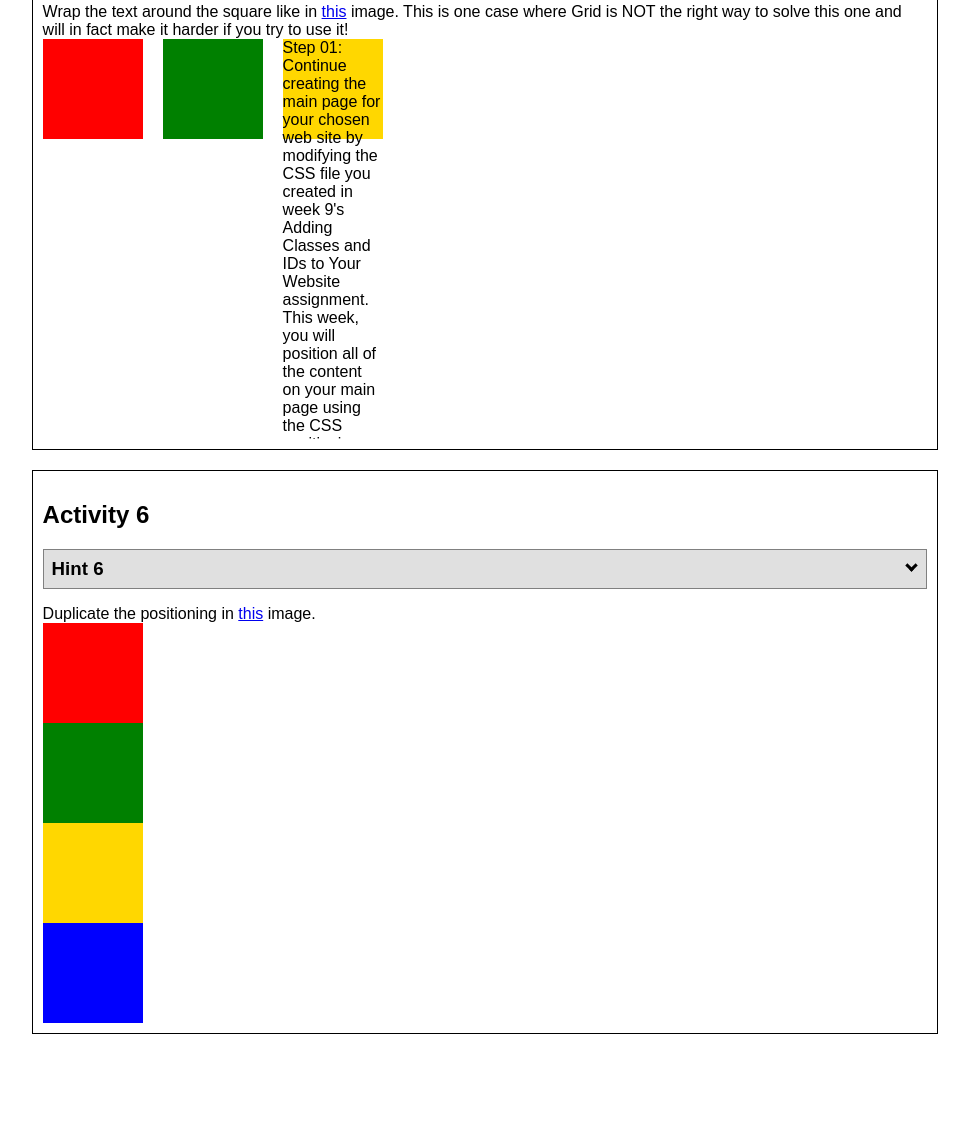
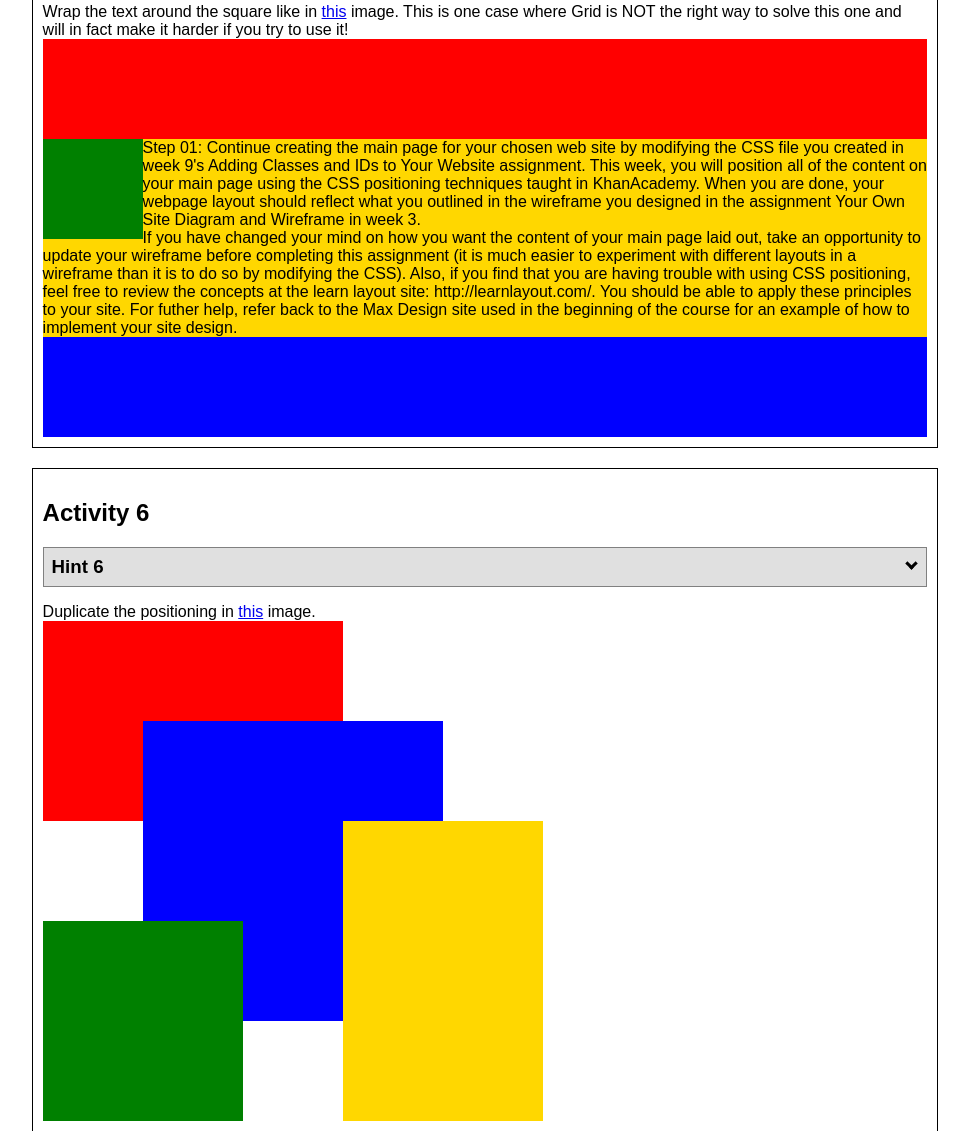
Before and after one commit to nevetssmith117/wdd130, a plain HTML site: page positioning/positioning.html in a window 1280 px wide. Shown: the part 2677-3808 px from the top of the page, without its empty margins (155-1124 px from the left). Before the commit the page ends 3731 px from the top, so only its background shows below. Drawn offline with Linux system fonts and the light colour scheme.

Commit message:
Activity 6

```diff
--- a/positioning/positionstyles.css
+++ b/positioning/positionstyles.css
@@ -154,64 +154,70 @@
 }
 /* Activity 5 styles */
 .content5 {
-  height: 400px; /* Adjust height as needed */
-  overflow: auto; /* Clearfix to contain floated elements */
+  /* This is the parent of the activity 5 boxes. */
+  position: relative;
 }
-
 .red5 {
-  float: left; /* Float the box to the left */
-  width: 100px;
+  width: 100%;
   height: 100px;
   background-color: red;
-  margin-right: 20px; /* Space between the box and the text */
 }
-
 .green5 {
-  float: left; /* Float the box to the left */
   width: 100px;
   height: 100px;
   background-color: green;
-  margin-right: 20px; /* Space between the box and the text */
+  float: left;
 }
-
 .yellow5 {
-  float: left; /* Float the box to the left */
-  width: 100px;
-  height: 100px;
-  background-color: gold;
-  margin-right: 20px; /* Space between the box and the text */
-}
-
-.blue5 {
-  width: 100px;
-  height: 100px;
-  background-color: blue;
-  /* Do not float the blue box if you want the text to wrap around the first three */
-}
-/* Activity 6 styles */
-.content6 {
-  /* This is the parent of the activity 6 boxes. */
-}
-.red6 {
-  width: 100px;
-  height: 100px;
-  background-color: red;
-}
-.green6 {
-  width: 100px;
-  height: 100px;
-  background-color: green;
-}
-.yellow6 {
-  width: 100px;
-  height: 100px;
+  width: 100%;
+  height: auto;
   background-color: gold;
 }
-.blue6 {
-  width: 100px;
+.blue5 {
+  width: 100%;
   height: 100px;
   background-color: blue;
 }
+/* Activity 6 styles */
+/* Activity 6 styles */
+.content6 {
+  display: grid;
+  grid-template-columns: repeat(5, 100px); /* Creates 5 columns, each 100px wide */
+  grid-template-rows: repeat(5, 100px); /* Creates 5 rows, each 100px high */
+  width: 500px; /* Total width of the grid */
+  height: 500px; /* Total height of the grid */
+  position: relative; /* Establish a stacking context */
+}
+
+.red6 {
+  background-color: red;
+  grid-column: 1 / 4;
+  grid-row: 1 / 3;
+  z-index: 1; /* Make sure red is on top in the stacking order where it overlaps */
+}
+
+.green6 {
+  background-color: green;
+  grid-column: 1 / -4;
+  grid-row: 4 / 6;
+  z-index: 2; /* Lower z-index since green is underneath blue and red */
+}
+
+.blue6 {
+  background-color: blue;
+  grid-column: 2 / -2;
+  grid-row: 2 / 5;
+  z-index: 1; /* Above green but below red and yellow */
+}
+
+.yellow6 {
+  background-color: gold;
+  grid-column: -3 / -1;
+  grid-row: 3 / 6;
+  z-index: 3; /* Below red but above blue and green */
+}
+
+
 
 
 /* Do not make any changes below here */
```
